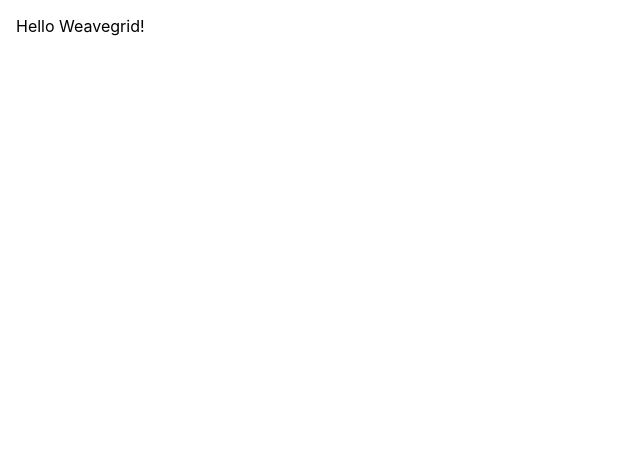
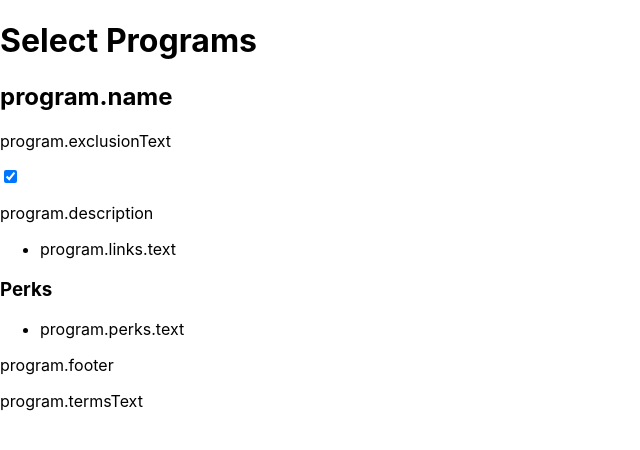
Before and after one commit to tabrindle/wg-frontend-assignment, a Next.js app: page /select-programs in a window 1280 px wide. Shown: the top 450 px of the page, without its empty margins (0-640 px from the left). Built offline with nearby package versions, Linux system fonts and the light colour scheme.

Commit message:
feat: add markup and style stubs for SelectPrograms

```diff
--- a/pages/select-programs.tsx
+++ b/pages/select-programs.tsx
@@ -1,8 +1,42 @@
-import type { NextPage } from 'next'
-import styles from '../styles/SelectPrograms.module.css'
+import type { NextPage } from "next";
+import styles from "../styles/SelectPrograms.module.css";
 
-const SelectPrograms: NextPage = () => {
-  return <div className={styles.container}>Hello Weavegrid!</div>;
-}
+const SelectPrograms: NextPage = (props) => {
+  return (
+    <div className={styles.sp__container}>
+      <h1 className={styles.sp__header}>Select Programs</h1>
+      <form role="form">
+        <div className={styles.sp__card}>
+          <label htmlFor="${`program-${program.id}`}">
+            <h2 className={styles.sp__card_header}>program.name</h2>
+            <p className={styles.sp__card_aside}>program.exclusionText</p>
+            <input
+              checked={true} // program.preselected
+              name="program"
+              type="checkbox"
+              onChange={() => {}}
+              value="program id"
+            />
+            <span className={styles.sp__checkbox}></span>
+            <p className={styles.sp__card_description}>program.description</p>
+            <ul>
+              <li><a href="program.links.link">program.links.text</a></li>
+            </ul>
+            <h3 className={styles.sp__card_perks_header}>Perks</h3>
+            <ul>
+              <li>
+                <a className={styles.sp__card_perks_content} href="program.perks.link">program.perks.text</a>
+              </li>
+            </ul>
+            <div className={styles.sp__card_footer}>
+              <p className={styles.sp__card_footer_text}>program.footer</p>
+            </div>
+              <p className={styles.sp__card_terms_text}>program.termsText</p>
+          </label>
+        </div>
+      </form>
+    </div>
+  );
+};
 
-export default SelectPrograms
+export default SelectPrograms;
--- a/styles/SelectPrograms.module.css
+++ b/styles/SelectPrograms.module.css
@@ -1,3 +1,12 @@
-.container {
-  margin: 1rem;
-}
+.sp__container {}
+.sp__header {}
+.sp__card {}
+.sp__card_header {}
+.sp__card_aside {}
+.sp__checkbox {}
+.sp__card_description {}
+.sp__card_perks_header {}
+.sp__card_perks_content {}
+.sp__card_footer{}
+.sp__card_footer_text{}
+.sp__card_terms_text{}
```
